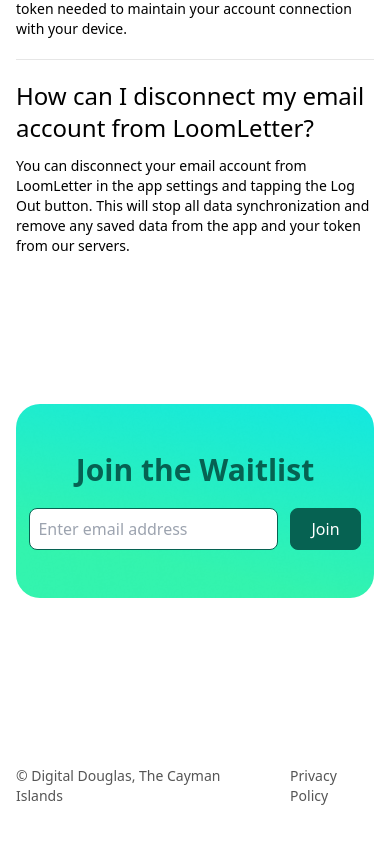
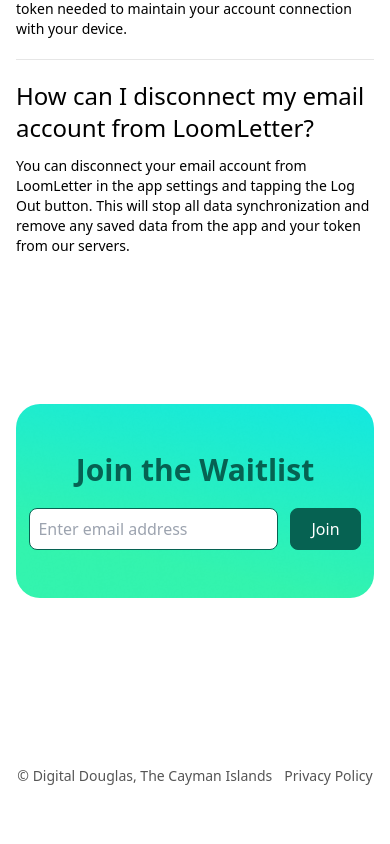
Before and after one commit to kiorq/loomletter-lander, a SvelteKit app: page / in a window 390 px wide. Shown: the part 3662-4506 px from the top of the page. Built offline with nearby package versions, Linux system fonts and the light colour scheme.

Commit message:
added gap

```diff
--- a/src/routes/+layout.svelte
+++ b/src/routes/+layout.svelte
@@ -112,7 +112,7 @@
 		<slot />
 	</main>
 	<footer
-		class="w-full max-w-[800px] px-4 py-10 mx-auto flex flex-row gap-8 items-center justify-center"
+		class="w-full max-w-[800px] px-4 py-10 mx-auto flex flex-row gap-3 md:gap-8 items-center justify-center"
 	>
 		<p class="text-sm text-[#555555]">&copy; Digital Douglas, The Cayman Islands</p>
 		<a class="text-sm text-[#555555] hover:underline" href="/privacy-policy">Privacy Policy</a>
```
